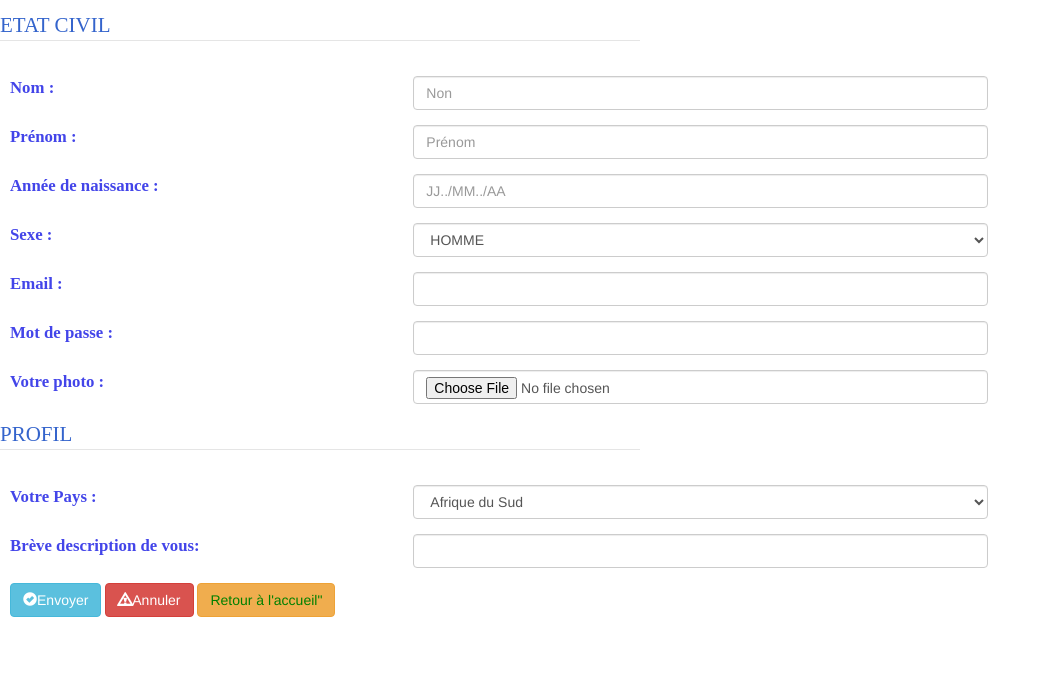
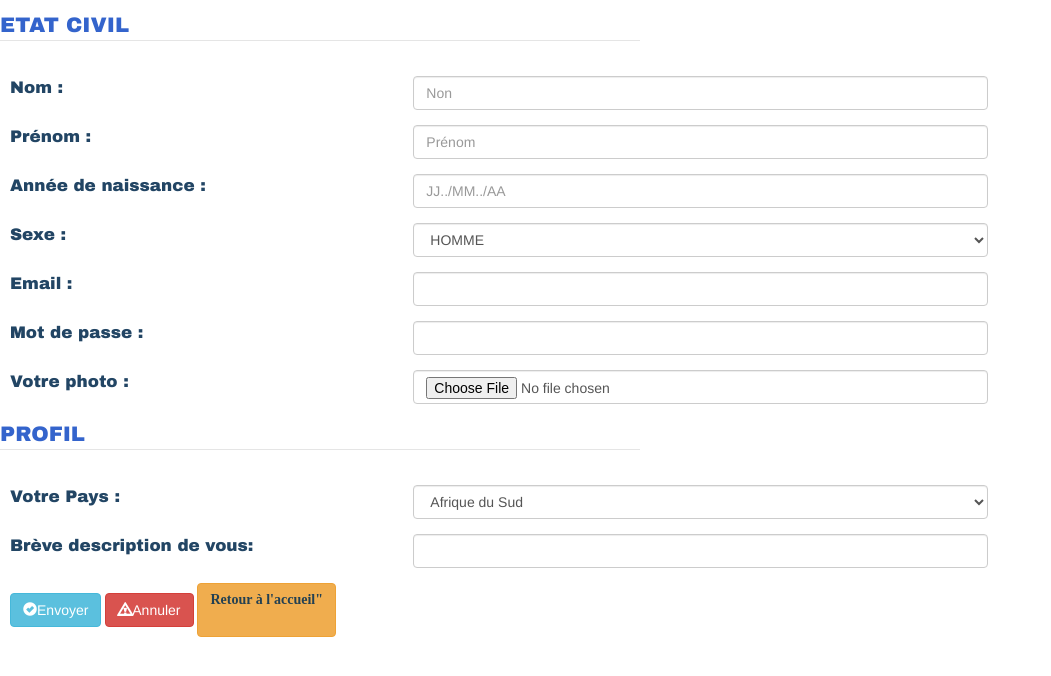
Before and after one commit to Epicur-745/projetpersonel, a plain HTML site: page souscription.html in a window 1280 px wide. Shown: the whole page, without its empty margins (0-1051 px from the left). Drawn offline with nearby package versions, Linux system fonts and the light colour scheme.

Commit message:
Update styles.css

```diff
--- a/styles.css
+++ b/styles.css
@@ -21,26 +21,33 @@ body {
    border:1pxsolidblack;
 
    }
+  a,li
+{
+    text-decoration:none ;
+    font-family: serif;
+    display: block;
+    list-style: none;
+    color: rgb(34, 64, 82);
+    font-weight: bold;
+    margin-bottom: 20px;
+}
 
-  a {
-	color:green;
-  }
   legend
   {
-      font-family:Lucida Calligraphy;
+      font-family:Arial black;
       color:rgb(52, 100, 204);
   }
   label
 {
-font-family:Lucida Calligraphy;
+font-family:Arial black;
 font-weight:bold;
 font-size:120%;
-color:rgb(67, 69, 233);
+color:rgb(34, 69, 100);
 }
 #main-image
 {
-  height: 500px;
-  background-color:url("articlee.jpg");
+  height: 580px;
+  background-color:url( "articlee.jpg");
   background-position: center;
 }
 .loli
```
